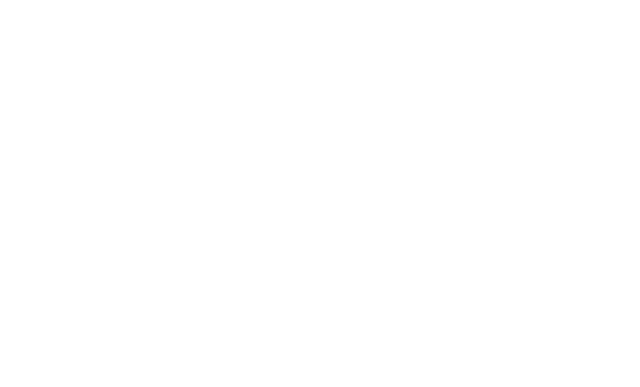
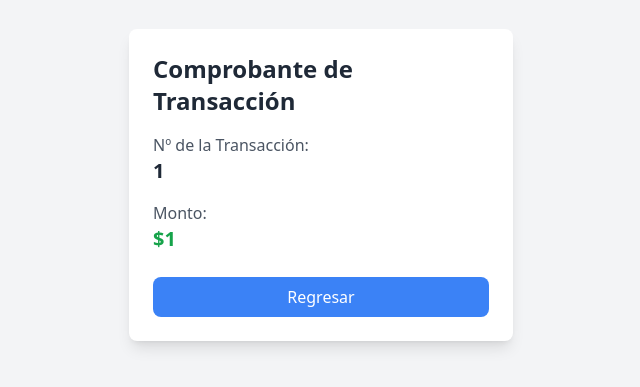
Before and after one commit to chandro-dev/cajero, a React (Vite) app: page /cajero/recibo/1/1 in a window 1280 px wide. Before the commit this address had no page. Shown: the part 215-602 px from the top of the page, without its empty margins (319-959 px from the left). Built offline with nearby package versions, Linux system fonts and the light colour scheme.

Commit message:
Final commit

```diff
--- a/src/App.jsx
+++ b/src/App.jsx
@@ -3,6 +3,7 @@
 import Login from './componentes/Login'
 import ListaPersonas from './componentes/listaPersonas'
 import Validacion from './componentes/Validacion';
+import Recibo from './componentes/recibo'
 function App() {
   return (
     <Router>
@@ -12,6 +13,8 @@
         <Route path="/cajero/Retiros/:id" element={<CountdownTimer />} />
         <Route path="/cajero/Personas" element={<ListaPersonas />}></Route>
         <Route path="/cajero/Validacion/:Tipo" element={<Validacion />}></Route>
+        <Route path="/cajero/recibo/:id/:monto" element={<Recibo />}></Route>
+
       </Routes>
     </Router>
   );
--- a/src/componentes/Login.jsx
+++ b/src/componentes/Login.jsx
@@ -28,13 +28,13 @@
                         className="bg-green-500 hover:bg-green-600 text-white font-bold py-3 px-6 rounded-lg shadow-md transition duration-300"
                         onClick={nequi}
                     >
-                        Retirar con Nequi
+                        Retirar con Nequi.
                     </button>
                     <button
                         className="bg-blue-500 hover:bg-blue-600 text-white font-bold py-3 px-6 rounded-lg shadow-md transition duration-300"
                         onClick={tarjeta}
                     >
-                        Retirar con Tarjeta
+                        Retirar con cuenta.
                     </button>
                     <button
                         className="bg-purple-500 hover:bg-purple-600 text-white font-bold py-3 px-6 rounded-lg shadow-md transition duration-300"
--- a/src/componentes/Validacion.jsx
+++ b/src/componentes/Validacion.jsx
@@ -81,8 +81,8 @@
             alert(`Código incorrecto te quedan =${intentos} intentos`);
         }
     }
-    const setNumero=(valor)=>{
-        if (valor.toString().length    < 10) {
+    const setNumero = (valor) => {
+        if (valor.toString().length < 11) {
             setIdentificador(valor);
         }
         else {
@@ -156,7 +156,7 @@
         validaciones.validacionTarjeta(identificador, clave) ? navigate(`/Cajero/Retiros/${identificador}`) : navigate("/");
     }
     const validarNumero = (tarjeta) => {
-        if (tarjeta.toString().length    < 11) {
+        if (tarjeta.toString().length < 12) {
             setIdentificador(tarjeta);
         }
         else {
--- a/src/componentes/cajero.jsx
+++ b/src/componentes/cajero.jsx
@@ -31,6 +31,7 @@
     }, [isActive, seconds]);
 
     useEffect(() => {
+
         if (monto >= denominaciones[0] && monto % 10 === 0) {
             let montoReal = monto;
             let ResultFinal = []
@@ -62,13 +63,13 @@
 
     const manejarCambio = (evento) => {
         const nuevoMonto = parseFloat(evento.target.value);
-        if (nuevoMonto > 2000) {
+        if (nuevoMonto > 2500) {
             alert("Valor al monto mayor permitido")
         } else {
             setMonto(nuevoMonto);
         }
     };
-    function sumarMatrices(matriz1, matriz2) {
+    const sumarMatrices = (matriz1, matriz2) => {
         try {
             const nuevo = [];
             matriz2.forEach((fila) => {
@@ -93,6 +94,19 @@
 
         }
     };
+    const imprimirrecibo = () => {
+
+            if (monto < 2500 && id && monto > 0 && monto % 10 === 0) {
+
+                if (id[0] != 3) {
+                    navigate(`/cajero/recibo/${id}/${monto}`)
+                } else {
+                    navigate(`/cajero/recibo/0${id}/${monto}`)
+                }
+        }else{
+            alert("Valor errado")
+        }
+    }
 
     return (
         <>
@@ -127,7 +141,7 @@
                         />
                     </div>
 
-
+                            <p>Valor maximo de retiro 2500  </p>
                     <button
                         className="
     bg-gradient-to-r from-green-400 to-green-600
@@ -137,7 +151,7 @@
     hover:shadow-xl hover:scale-105
     focus:outline-none focus:ring-4 focus:ring-green-300 focus:ring-opacity-50
     mb-2
-  "
+  " onClick={imprimirrecibo}
                     >
                         Retirar
                     </button>                    <div className="overflow-x-auto mb-6">
--- a/src/componentes/recibo.jsx
+++ b/src/componentes/recibo.jsx
@@ -1,12 +1,30 @@
-import { useParams } from "react-router-dom";
-
+import { useParams, useNavigate } from "react-router-dom";
 
 
 const Recibo = () => {
-    const { idUsuario } = useParams();
+    const { id, monto } = useParams();
+    const navigate = useNavigate();
+    const regresar = () => {
+        navigate("/");
+    }
+    return (
+        <div className="flex flex-col items-center justify-center min-h-screen bg-gray-100">
+            <div className="bg-white p-6 rounded-lg shadow-lg w-96">
+                <h1 className="text-2xl font-bold text-gray-800 mb-4">Comprobante de Transacción</h1>
+                <div className="mb-4">
+                    <p className="text-gray-600">Nº de la Transacción:</p>
+                    <p className="text-xl font-semibold text-gray-800">{id}</p>
+                </div>
+                <div>
+                    <p className="text-gray-600">Monto:</p>
+                    <p className="text-xl font-semibold text-green-600">${monto}</p>
+                </div>
+                <button className="mt-6 w-full bg-blue-500 text-white py-2 px-4 rounded-lg hover:bg-blue-600" onClick={regresar}>
+                    Regresar
 
-
-    return (<h1>Soy u recibo {idUsuario}</h1>)
-}
-
+                </button>
+            </div>
+        </div>
+    );
+};
 export default Recibo;
```
